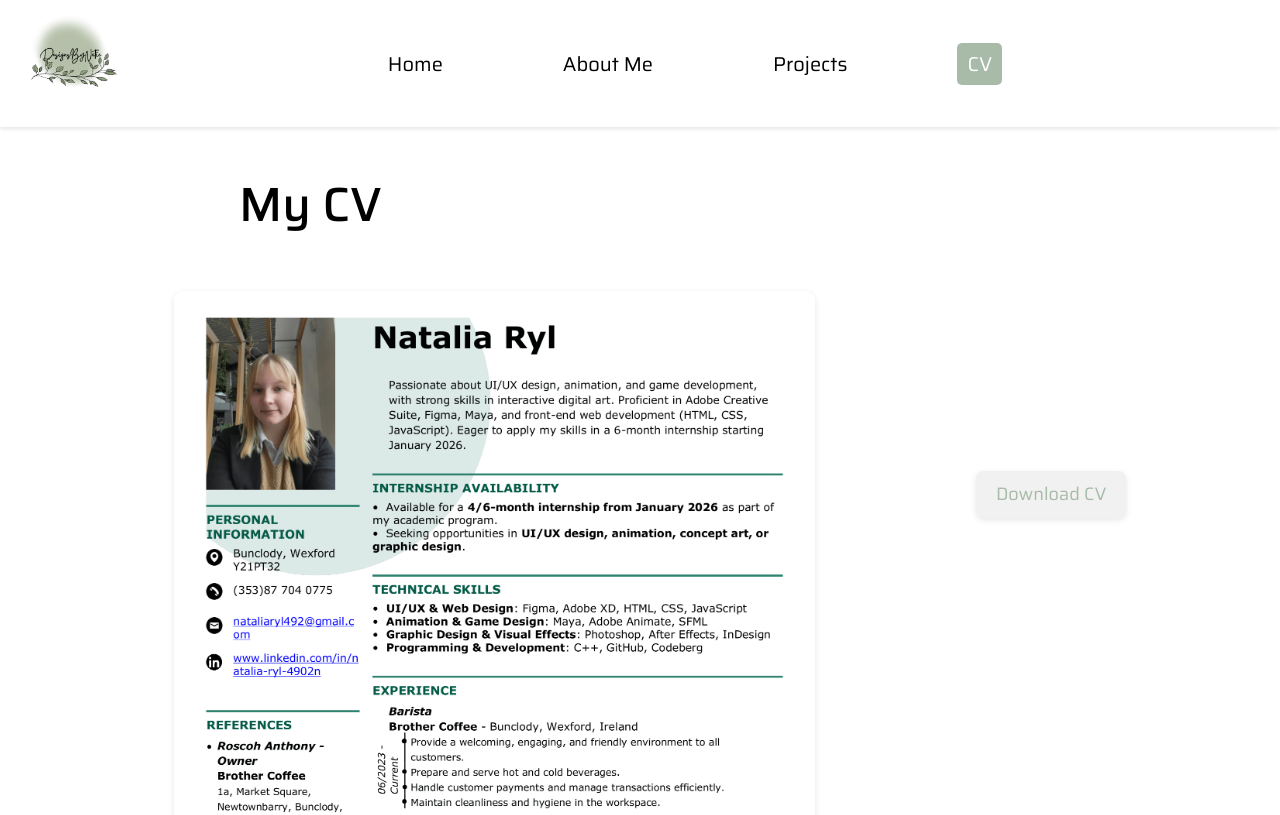
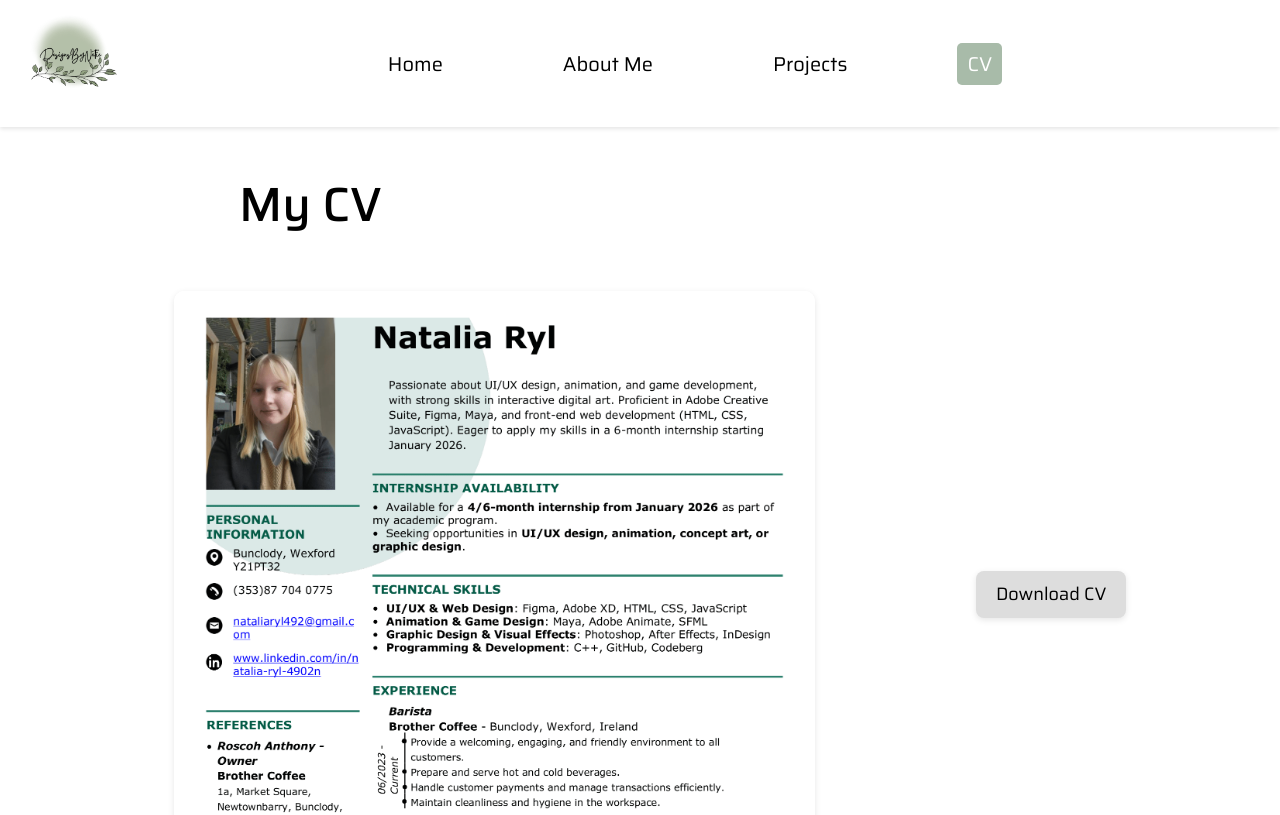
Before and after one commit to NataliaRyl/NataliaRylPortfolio, a SvelteKit app in the folder Portfolio/portfolio/: page /cv in a window 1280 px wide. Shown: the top 815 px of the page. Built offline with nearby package versions, Linux system fonts and the light colour scheme.

Commit message:
adjusted colours

```diff
--- a/Portfolio/portfolio/src/routes/cv/+page.svelte
+++ b/Portfolio/portfolio/src/routes/cv/+page.svelte
@@ -59,12 +59,12 @@
 
     .download-link {
         display: inline-block;
-        margin-top: 200px;
+        margin-top: 300px;
         font-size: 18px;
-        color: #a8bba9;
+        color: #000000;
         text-decoration: none;
         padding: 10px 20px;
-        background-color: #f1f1f1;
+        background-color: #dddddd;
         border-radius: 8px;
         box-shadow: 0px 2px 6px rgba(0, 0, 0, 0.1);
         transition: all 0.3s ease;
```
